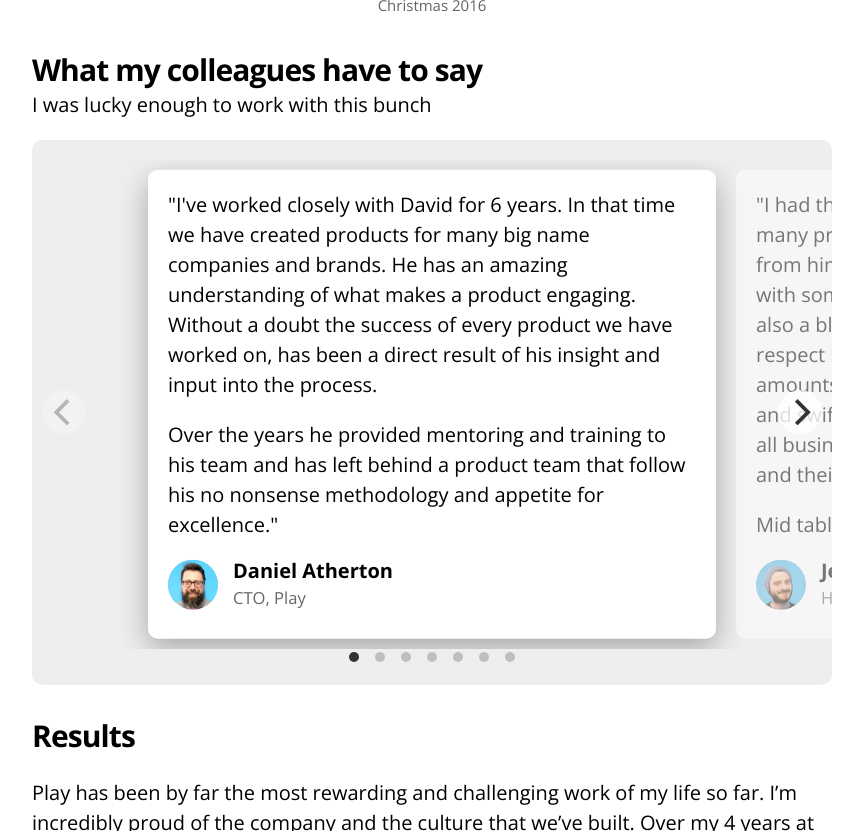
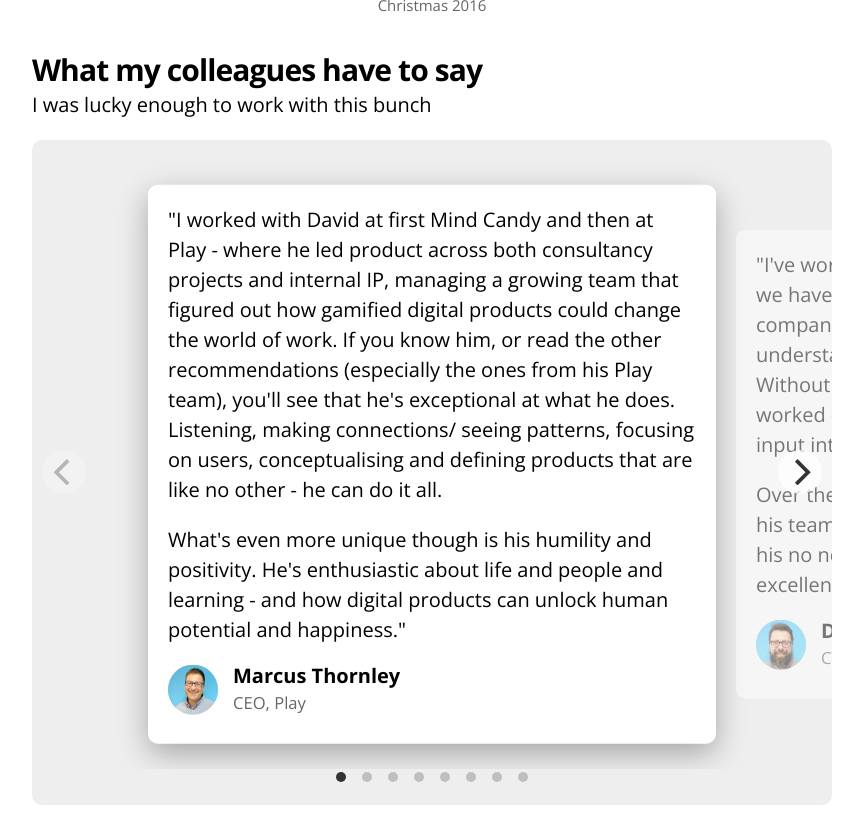
Before and after one commit to Dasaii/dasaii.github.io, a Jekyll site: the page built from _posts/2018-01-10-play.md, in a window 1280 px wide and 900 px high, scrolled down 6224 px, cut to the strip 69-900 px from the top of the window. Shown: the whole strip, without its empty margins (208-1071 px from the left). Built offline with Jekyll 4.4.1, drawn with Linux system fonts in a browser that asks for light colours.

Commit message:
New testimonial

```diff
--- a/_posts/2018-01-10-play.md
+++ b/_posts/2018-01-10-play.md
@@ -76,6 +76,18 @@ Before Play I didn't have much experience managing people directly. As we grew t
 <p style="margin-top:-20px;">I was lucky enough to work with this bunch</p>
 </div>
 <div class="testimonial-carousel js-flickity">
+  <div class="testimonial">
+    <p>
+      "I worked with David at first Mind Candy and then at Play - where he led product across both consultancy projects and internal IP, managing a growing team that figured out how gamified digital products could change the world of work.
+      If you know him, or read the other recommendations (especially the ones from his Play team), you'll see that he's exceptional at what he does. Listening, making connections/ seeing patterns, focusing on users, conceptualising and defining products that are like no other - he can do it all.
+    </p>
+    <p>
+      What's even more unique though is his humility and positivity. He's enthusiastic about life and people and learning - and how digital products can unlock human potential and happiness."
+    </p>
+    <img src="/images/people/marcus_thornley.jpg"/>
+    <h4>Marcus Thornley</h4>
+    <h5>CEO, Play</h5>
+  </div>
   <div class="testimonial">
     <p>
       "I've worked closely with David for 6 years. In that time we have created products for many big name companies and brands. He has an amazing understanding of what makes a product engaging. Without a doubt the success of every product we have worked on, has been a direct result of his insight and input into the process.
```
Also changed, not shown: about/index.md (+12 -0 lines), images/people/marcus_thornley.jpg (added), 1 other file.
